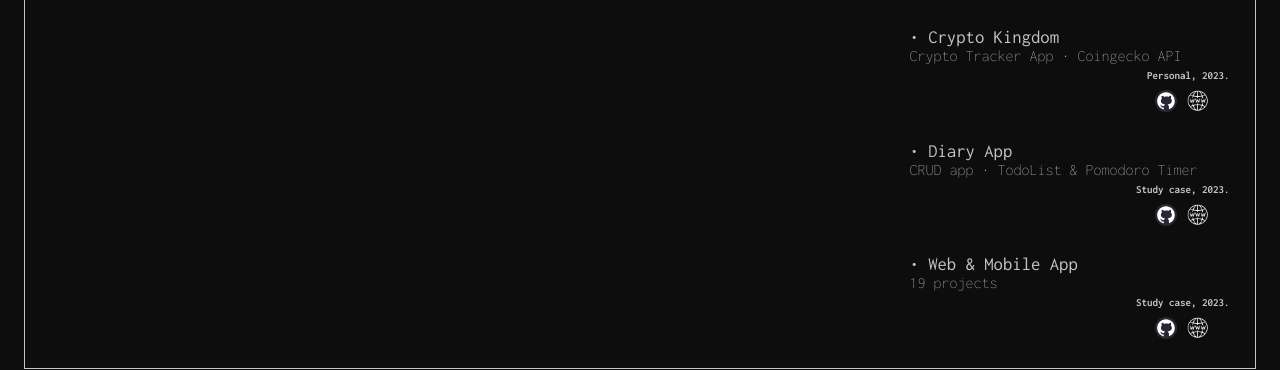
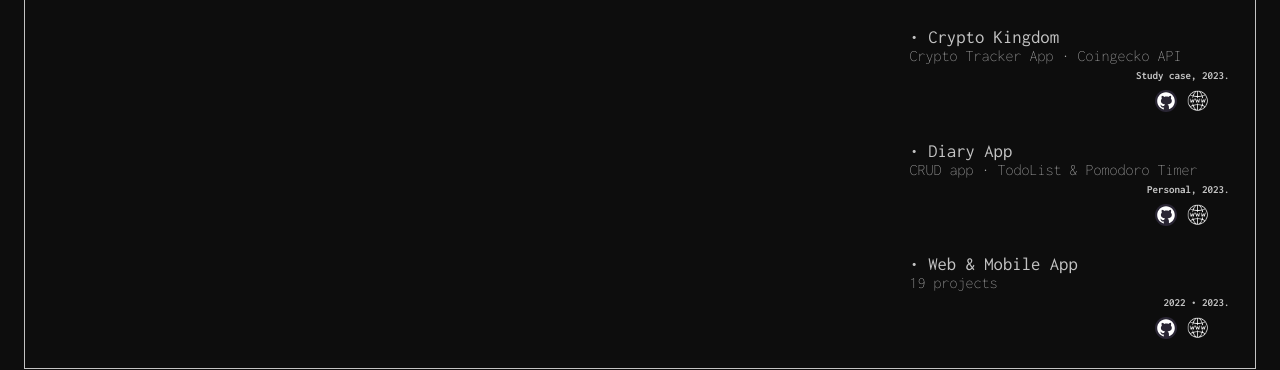
Before and after one commit to caumaria/PortfolioCard, a React (Vite) app in the folder PortfolioCard/: page /Projects in a window 1280 px wide. Shown: the part 407-777 px from the top of the page. Built offline with nearby package versions, Linux system fonts and the light colour scheme.

Commit message:
docs: url projects

```diff
--- a/PortfolioCard/src/components/data/data.js
+++ b/PortfolioCard/src/components/data/data.js
@@ -3,27 +3,27 @@ export const projects = [
       name: "sneakers",
       projects: "Landing page for products",
       year: "frontendmentor challenge, 2023.",
-      url: 'https://github.com/caumaria/product',
-      web: 'https://product-cau.vercel.app'
+      url: 'https://github.com/caumaria/productLandingPage',
+      web: 'https://productlandingpage-cau.vercel.app'
     },
     {
       name: "Crypto Kingdom",
       projects: "Crypto Tracker App • Coingecko API",
-      year: "Personal, 2023.",
+      year: "Study case, 2023.",
       url: 'https://github.com/caumaria/CryptoKingdom',
       web: 'https://crypto-kingdom.vercel.app'
     },
     {
       name: "Diary App",
       projects: "CRUD app • TodoList & Pomodoro Timer",
-      year: "Study case, 2023.",
+      year: "Personal, 2023.",
       url: 'https://github.com/caumaria/diary',
-      web: 'https://productlandingpage-cau.vercel.app'
+      web: 'https://diary-cau.vercel.app'
     },
     {
       name: "Web & Mobile App",
       projects: "19 projects",
-      year: "Study case, 2023.",
+      year: "2022 • 2023.",
       url: 'https://github.com/caumaria',
       web: 'https://github.com/caumaria'
     },
```
